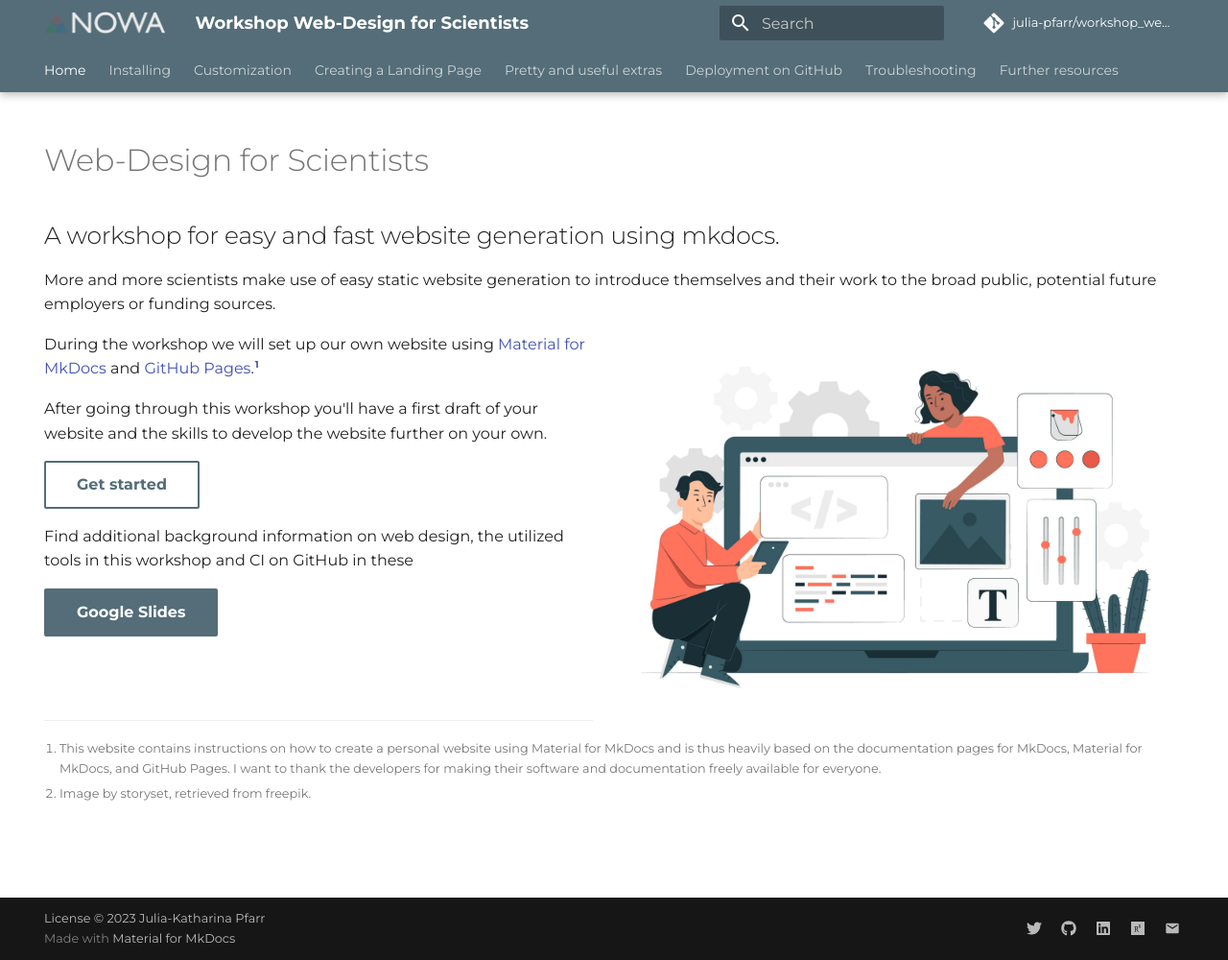
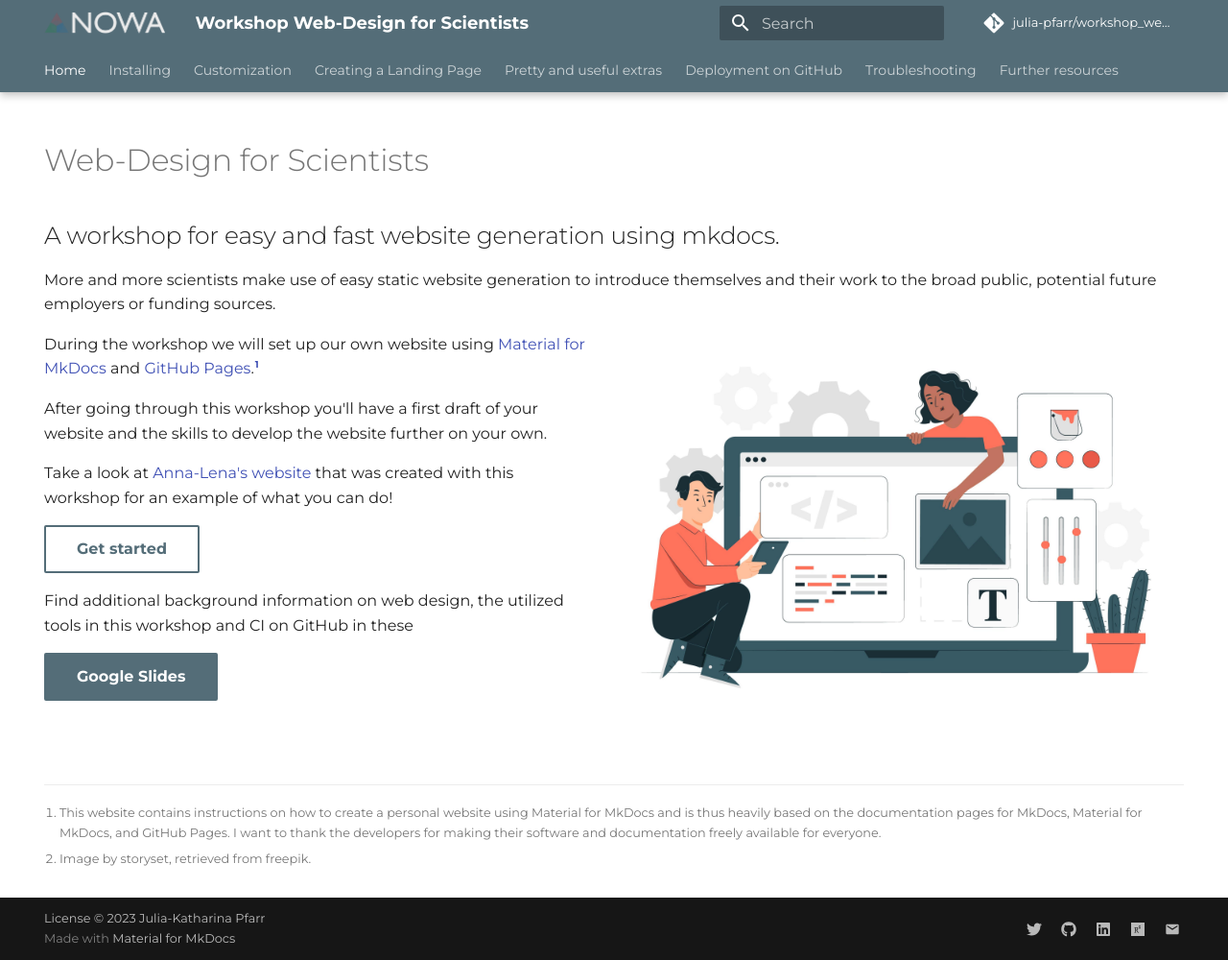
Before and after one commit to julia-pfarr/workshop_webdesign, an MkDocs documentation site: the page built from docs/index.md, in a window 1280 px wide and 1000 px high. Shown: the whole window at 96% size. Built offline with MkDocs 1.6.1 and Material for MkDocs 9.7.7, drawn with Linux system fonts in a browser that asks for light colours; comment, search, counter and statistics services are not loaded; the version menu is left out.

Commit message:
add example website

```diff
--- a/docs/index.md
+++ b/docs/index.md
@@ -17,6 +17,8 @@
 
 After going through this workshop you'll have a first draft of your website and the skills to develop the website further on your own.
 
+Take a look at  [Anna-Lena's website] that was created with this workshop for an example of what you can do!
+
 [Get started](https://julia-pfarr.github.io/workshop_webdesign/installing/){ .md-button }
 
 Find additional background information on web design, the utilized tools in this workshop and CI on GitHub in these
@@ -30,3 +32,4 @@
 
 [Material for MkDocs]: https://squidfunk.github.io/mkdocs-material/
 [GitHub Pages]: https://pages.github.com/
+[Anna-Lena's website]: https://eckertal.github.io/personal-website/
```
